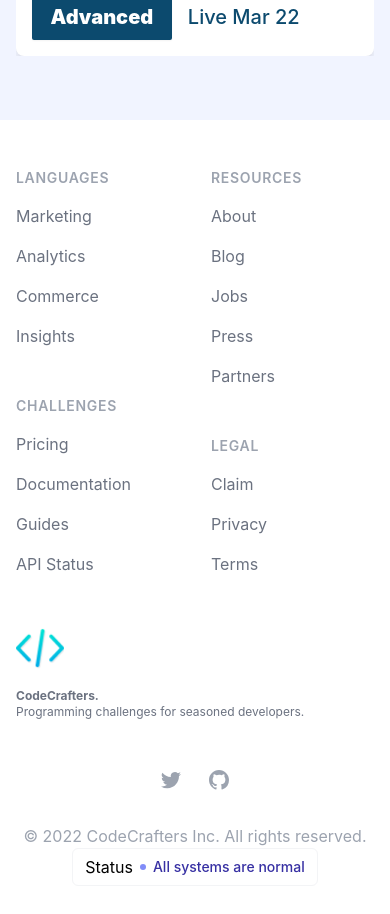
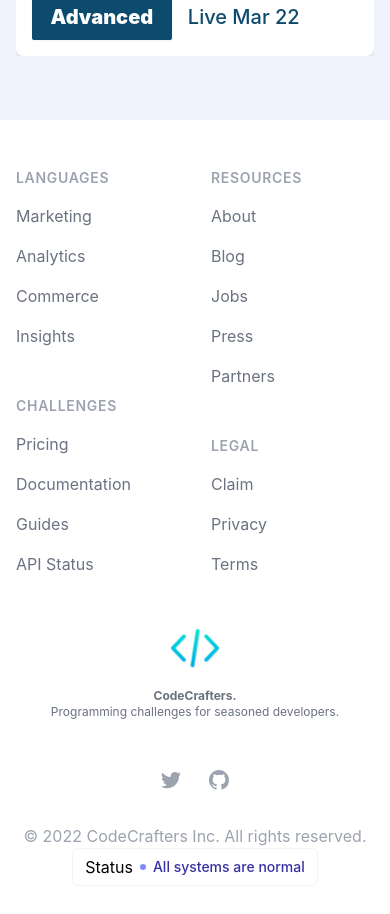
Before and after one commit to sarupbanskota/byor-landing, a Next.js app: page / in a window 390 px wide. Shown: the part 5239-6153 px from the top of the page. Built offline with nearby package versions, Linux system fonts and the light colour scheme.

Commit message:
fix: footer logo responsiveness

```diff
--- a/components/Footer.js
+++ b/components/Footer.js
@@ -9,7 +9,7 @@
       <h2 id="footer-heading" className="sr-only">
         Footer
       </h2>
-      <div className="max-w-7xl mx-auto py-12 px-4 sm:px-6 lg:py-16 pb-0 lg:px-8">
+      <div className="max-w-7xl mx-auto py-12 px-4 sm:px-6 lg:py-16  lg:px-8">
         <div className="xl:grid xl:grid-cols-3 xl:gap-8">
           <div className="grid grid-cols-2 gap-8 xl:col-span-2">
             <FooterNavigation />
--- a/components/FooterBottom.js
+++ b/components/FooterBottom.js
@@ -29,20 +29,20 @@
   return (
     // create a component with logo and text in a flex container
     <div className="mt-12">
-      <div className="flex  items-start md:items-center gap-4 flex-col md:flex-row">
+      <div className="flex lg:items-start items-center gap-4 flex-col lg:flex-row">
         <img
           src="/icons/logos/CodeCrafters.png"
           alt="logo"
           className="w-12 h-12"
         />
-        <p className="text-gray-500 text-xs font-bold">
+        <p className="text-gray-500 text-xs font-bold text-center lg:text-left">
           CodeCrafters. <br />
           <span className="font-normal">
             Programming challenges for seasoned developers.
           </span>
         </p>
       </div>
-      <div className="max-w-7xl mx-auto py-12 flex flex-col md:flex-row items-center justify-between">
+      <div className="max-w-7xl mx-auto py-12 flex flex-col md:flex-row items-center justify-between pb-0">
         <div className="flex justify-center space-x-6 md:order-2 text-xs">
           {social.map((item) => (
             <a
@@ -62,7 +62,7 @@
         </div>
         <div className="md:order-3 border border-gray-100 px-3 py-1.5 rounded-md inline-flex gap-2">
           Status{" "}
-          <span className="inline-flex items-center  text-sm font-medium  text-indigo-800">
+          <span className="inline-flex items-center  text-sm font-medium text-indigo-800">
             <svg
               className="-ml-0.5 mr-1.5 h-2 w-2 text-indigo-400"
               fill="currentColor"
```
